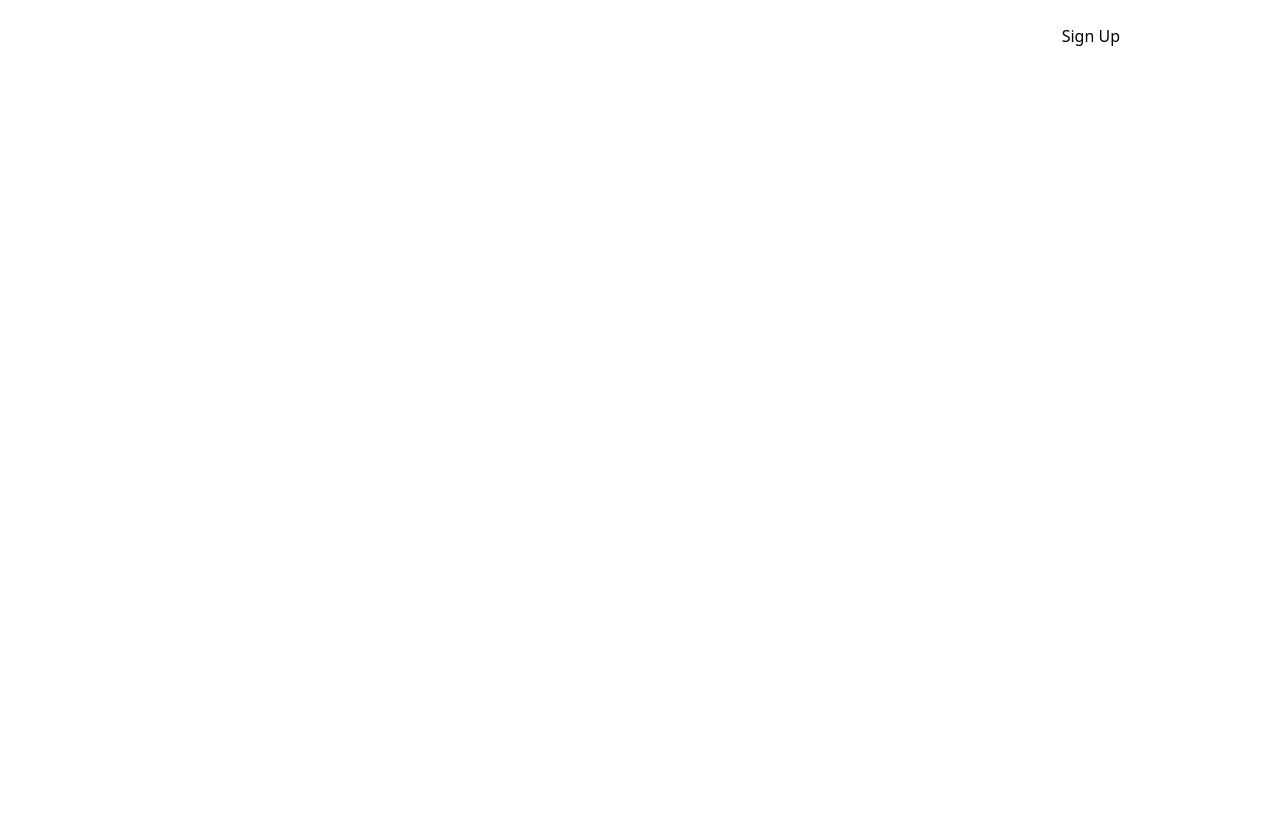
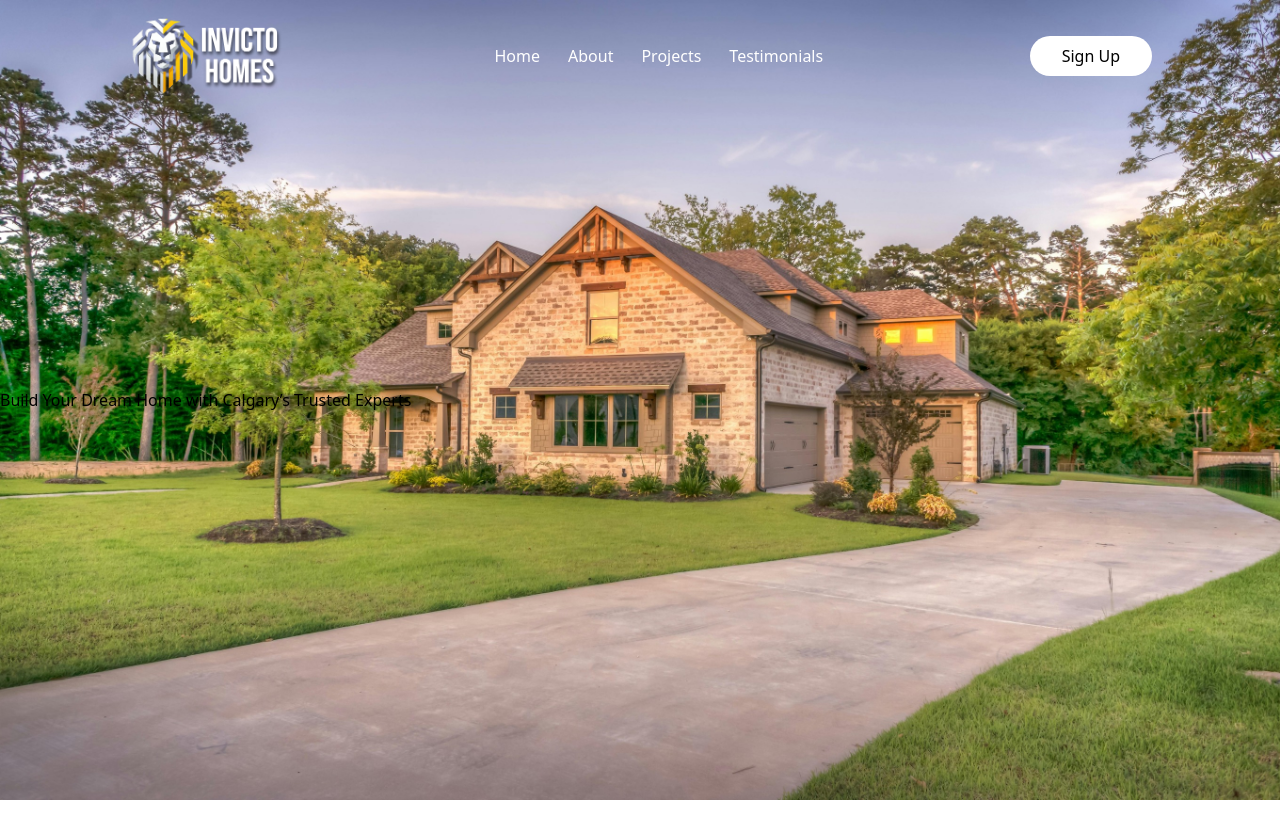
Before and after one commit to surkhab606/Invicto-React-Rebuild, a React (Vite) app: page / in a window 1280 px wide. Built offline with nearby package versions, Linux system fonts and the light colour scheme.

Commit message:
v0.09: Incorporated navbar inside header and created splash text on homepage. Header image as well.

```diff
--- a/src/App.jsx
+++ b/src/App.jsx
@@ -1,10 +1,10 @@
 import React from 'react'
-import Navbar from "./components/navbar.jsx";
+import Header from "./components/header.jsx"
 
 const App = () => {
     return (
-        <div>
-            <Navbar/>
+        <div className='w-full overflow-hidden'>
+            <Header/>
         </div>
     )
 }
--- a/src/components/header.jsx
+++ b/src/components/header.jsx
@@ -0,0 +1,16 @@
+import React from 'react'
+import Navbar from './navbar.jsx'
+
+const Header = () => {
+    return (
+        <div className='min-h-screen mb-4 bg-cover bg-center flex
+        items-center w-full overflow-hidden' style={{backgroundImage: "url('./header_img.jpg')"}} id='Header'>
+            <Navbar/>
+            <div>
+                <h2>Build Your Dream Home with Calgary’s Trusted Experts</h2>
+            </div>
+        </div>
+    )
+}
+
+export default Header
--- a/src/components/navbar.jsx
+++ b/src/components/navbar.jsx
@@ -1,13 +1,13 @@
 import React from 'react'
-import icon from '../assets/logo.svg'
+import icon from '/headerlogo.png'
 
 const Navbar = () => {
     return (
         <div className='absolute top-0 left-0 w-full z-10'>
             <div className='container mx-auto flex justify-between
             items-center py-4 px-6 md:px-20 lg:px-32 bg-transparent'>
-                <img alt="" src={icon} />
-                <ul className="hidden md:flex gap-7 text-white">
+                <img alt="" className="w-50 h-20" src={icon} />
+                <ul className='hidden md:flex gap-7 text-white'>
                     <a href="#Header" className="cursor-pointer hover:text-gray-400 underline-none">Home</a>
                     <a href="#Header" className="cursor-pointer hover:text-gray-400 no-underline">About</a>
                     <a href="#Header" className="cursor-pointer hover:text-gray-400 no-underline">Projects</a>
```
Also changed, not shown: public/header_img.jpg (added), public/headerlogo.png (added).
